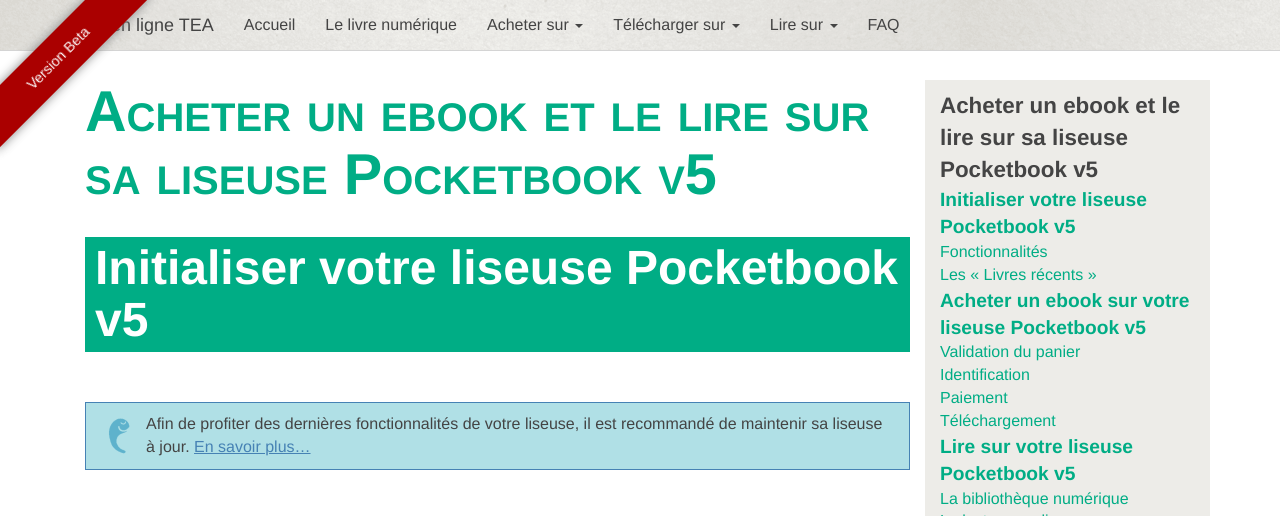
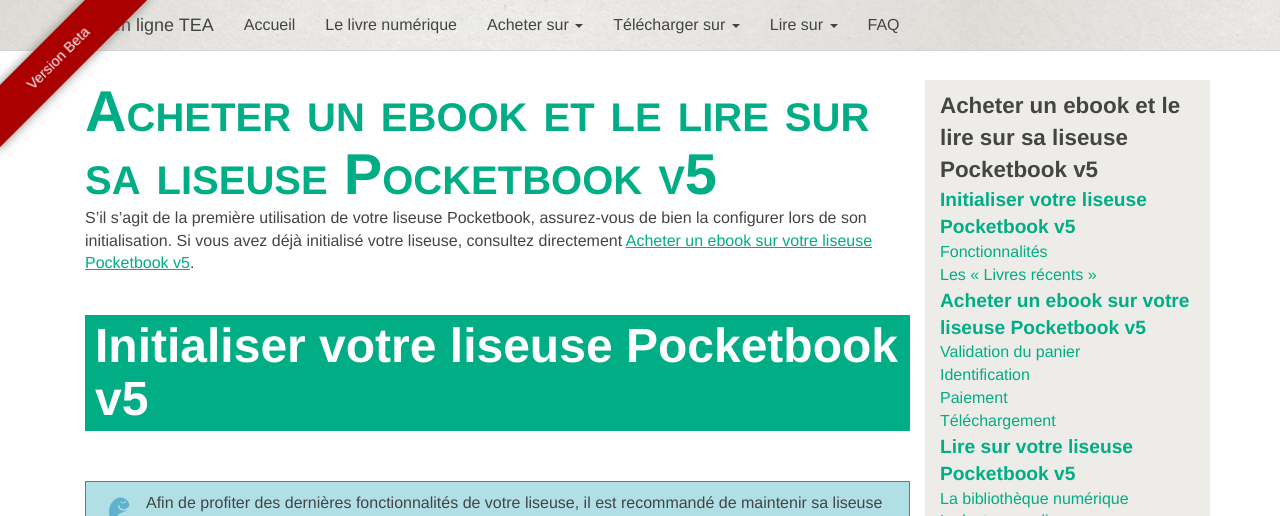
Before and after one commit to TEA-ebook/help-center, a Jekyll site: the page built from _pages/liseuse-pbv5.md, in a window 1280 px wide and 900 px high, cut to the strip 0-516 px from the top of the window. Built offline with Jekyll 4.4.1, drawn with Linux system fonts in a browser that asks for light colours; nearby versions of some CDN libraries; Markdown is read by kramdown in place of the engine named in the settings; some of the changed text lies outside the part shown.

Commit message:
Mod: update route liseuse+pbv4 et liseuse+pbv5

```diff
--- a/_includes/initialiser-pbv5.md
+++ b/_includes/initialiser-pbv5.md
@@ -12,7 +12,7 @@
 
 ![](/images/support-liseuse-3.jpg)
 
-Une fenêtre s’ouvre, vous pouvez dès lors renseigner le mot de passe associé au réseau wifi puis cliquer sur « OK ».
+Une fenêtre s’ouvre, vous pouvez dès lors renseigner le mot de passe associé à votre réseau wifi puis cliquer sur « OK ».
 
 ![](/images/support-liseuse-4.jpg)
 
--- a/_pages/liseuse-pbv5.md
+++ b/_pages/liseuse-pbv5.md
@@ -3,6 +3,8 @@
 layout: page
 title: Acheter un ebook et le lire sur sa liseuse Pocketbook v5
 ---
+
+S'il s'agit de la première utilisation de votre liseuse Pocketbook, assurez-vous de bien la configurer lors de son initialisation. Si vous avez déjà initialisé votre liseuse, consultez directement [Acheter un ebook sur votre liseuse Pocketbook v5](/#acheter-liseuse).
 
 {% include anchor.html id="initialiser-pbv5" label="Initialiser votre liseuse Pocketbook v5" %}
 ##Initialiser votre liseuse Pocketbook v5
```
Also changed, not shown: _pages/liseuse-pbv4.md (+2 -0 lines).
